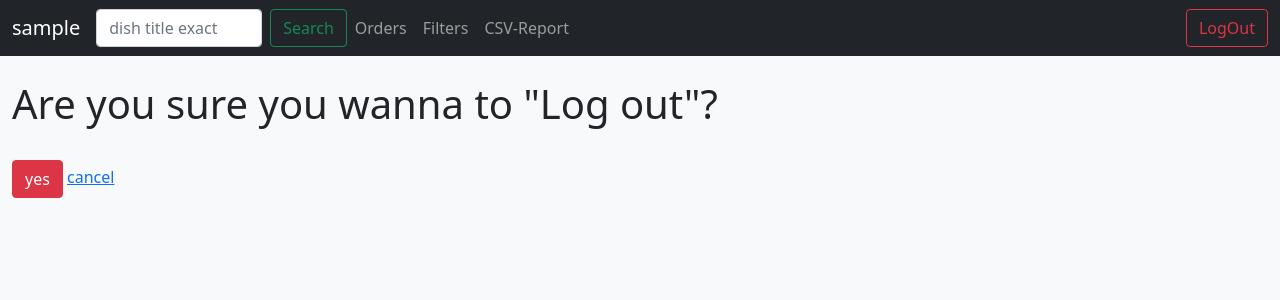
After one commit to Metanoia1/light_it_django_dishproject, a Django app: page /dishes/logout/ in a window 1280 px wide. The commit adds this page. Shown: the top 300 px of the page. Run offline with Django 3.2, Linux system fonts and the light colour scheme; the visitor is signed in with stand-in values (Sample User, id 1); parts of the project's set-up code (start-up, migrations or seed data) failed here and were passed over.

Commit message:
logout functional provided

```diff
--- /dev/null
+++ b/dishes/templates/dishes/logout_confirm.html
@@ -0,0 +1,16 @@
+{% extends 'dishes/layout.html' %}
+
+{% block title %}LOGOUT CONFIRM{% endblock %}
+
+{% block content %}
+  <h1>Are you sure you wanna to "Log out"?</h1><br>
+
+  <form method="POST">
+    {% csrf_token %}
+    <div class="col-12">
+      <button class="btn btn-danger" type="submit">yes</button>
+      <a href={% url 'dishes:index' %}>cancel</a>
+    </div>
+  </form>
+
+{% endblock %}
--- a/dishes/templates/dishes/navbar.html
+++ b/dishes/templates/dishes/navbar.html
@@ -41,7 +41,7 @@
       </ul>
 
       {% if user.is_authenticated %}
-        <a class="btn btn-outline-danger" href="#">LogOut</a>
+        <a class="btn btn-outline-danger" href="{% url 'dishes:logout' %}">LogOut</a>
       {% else %}
         <a class="btn btn-outline-info" href="{% url 'dishes:login' %}">LogIn</a>
       {% endif %}
--- a/dishes/urls.py
+++ b/dishes/urls.py
@@ -14,4 +14,5 @@ urlpatterns = [
     path("report/", views.get_csv_report, name="report"),
     path('login/', views.login_user, name='login'),
     path('register/', views.register_user, name='register'),
+    path('logout/', views.logout_user, name='logout'),
 ]
--- a/dishes/views.py
+++ b/dishes/views.py
@@ -4,6 +4,7 @@ import codecs
 from datetime import timedelta
 
 from django.contrib.auth import authenticate, login, logout
+from django.contrib.auth.decorators import login_required
 from django.contrib.auth.forms import UserCreationForm, AuthenticationForm
 from django.shortcuts import render, get_object_or_404, redirect
 from django.views.generic import ListView, DetailView
@@ -46,6 +47,14 @@ def register_user(request):
     return render(request, 'dishes/register.html', {'form':form})
 
 
+@login_required(login_url='dishes:login')
+def logout_user(request):
+    if request.method == 'POST':
+        logout(request)
+        return redirect('dishes:index')
+    return render(request, 'dishes/logout_confirm.html')
+
+
 class DishList(ListView):
     model = Dish
     template_name = "dishes/index.html"
@@ -73,7 +82,9 @@ class OrderList(ListView):
     context_object_name = "orders"
 
     def get_queryset(self):
-        return self.request.user.orders.prefetch_related("oi__ingredient")
+        if self.request.user.is_authenticated:
+            return self.request.user.orders.prefetch_related("oi__ingredient")
+        return Order.objects.none()
 
 
 class DishFilter(ListView):
@@ -129,6 +140,11 @@ def get_csv_report(request):
     response.write(codecs.BOM_UTF8)
     writer = csv.writer(response, delimiter=",")
     gt_date = now() - timedelta(days=1)
-    queryset = request.user.orders.all()
+
+    if request.user.is_authenticated:
+        queryset = request.user.orders.all()
+    else:
+        queryset = Order.objects.none()
+
     create_csv_report(writer, gt_date, queryset)
     return response
```
